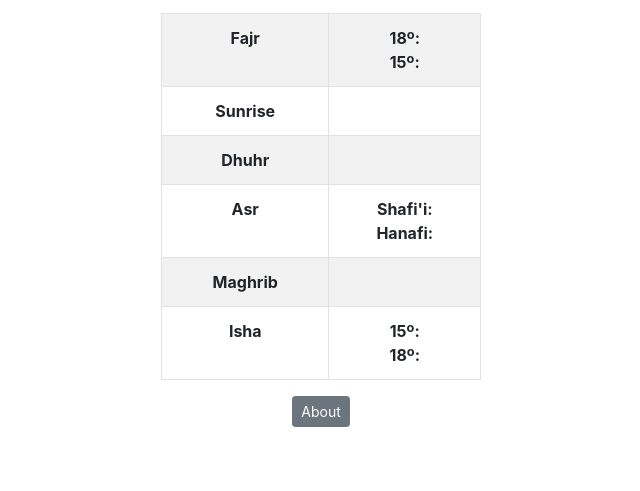
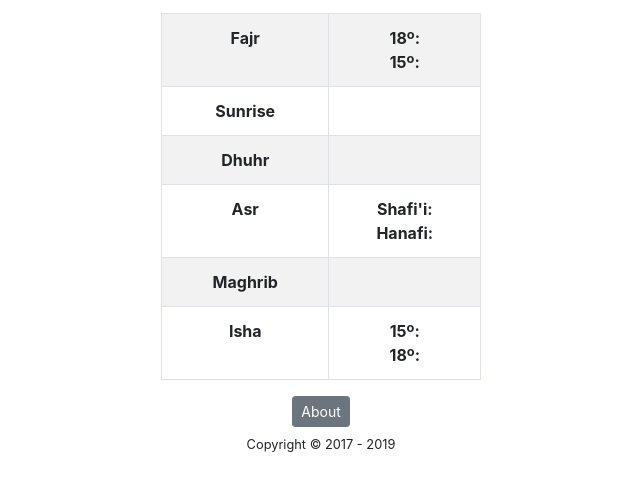
Before and after one commit to simplesalah/simplesalah.github.io, a plain HTML site: page index.html in a window 1280 px wide. Shown: the part 129-620 px from the top of the page, without its empty margins (319-959 px from the left). Drawn offline with nearby package versions, Linux system fonts and the light colour scheme; some packages are replaced by stand-ins of ours.

Commit message:
copyright

```diff
--- a/index.html
+++ b/index.html
@@ -98,6 +98,8 @@
         </div>
       </div>
 
+      <div class="row justify-content-center pt-1"><div class="col-xs-auto"><small>Copyright &copy; 2017 - <script>document.write(new Date().getFullYear());</script></small></div></div>
+
       <!-- Modals -->
       <div class="modal fade" id="settingsModal" tabindex="-1" role="dialog" aria-labelledby="settingsModal" aria-hidden="true">
           <div class="modal-dialog modal-dialog-centered" role="document">
```
